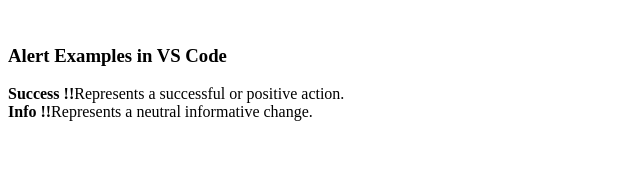
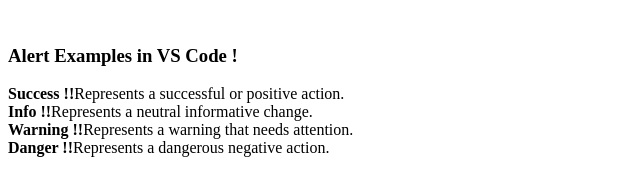
Before and after one commit to mamush73/OCR, a plain HTML site: page index.html in a window 1280 px wide. Shown: the whole page, without its empty margins (0-640 px from the left). Drawn offline with Linux system fonts and the light colour scheme.

Commit message:
Added features

```diff
--- a/index.html
+++ b/index.html
@@ -3,12 +3,14 @@
 <head>
     <meta charset="UTF-8">
     <meta name="viewport" content="width=device-width, initial-scale=1.0">
-    <title>Alert Examples</title>
+    <title>Alert Examples !!</title>
 </head>
 <br>
-    <h3>Alert Examples in VS Code</h3>
+    <h3>Alert Examples in VS Code !</h3>
     <strong>Success !!</strong>Represents a successful or positive action.</br>
     <strong>Info !!</strong>Represents a neutral informative change.</br>
+    <strong>Warning !!</strong>Represents a warning that needs attention.</br>
+    <strong>Danger !!</strong>Represents a dangerous negative action.</br>
 
 </body>
 </html>
```
